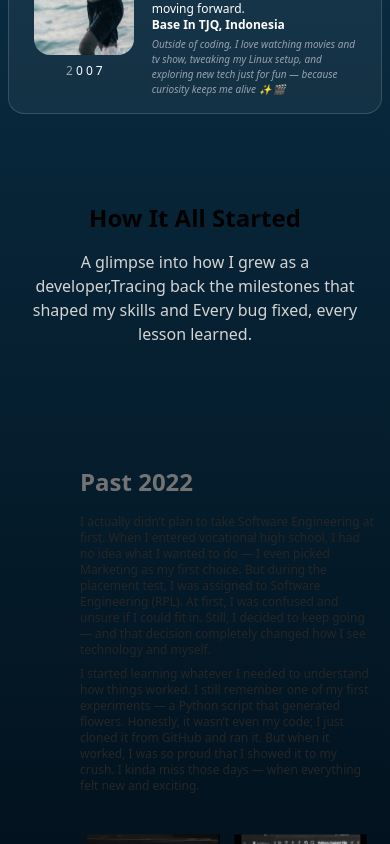
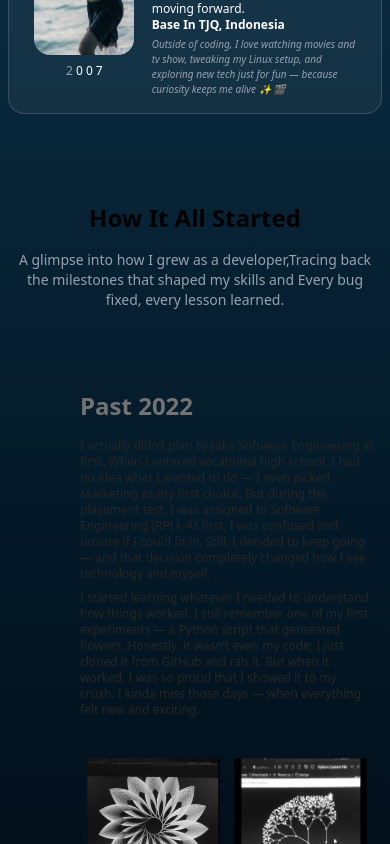
Before and after one commit to jbranabb/canuseeme, a React (Vite) app: page / in a window 390 px wide. Shown: the part 1156-2000 px from the top of the page. Built offline with nearby package versions, Linux system fonts and the light colour scheme.

Commit message:
feat(Timeline) adding a bit layout

```diff
--- a/src/components/ui/timeline.tsx
+++ b/src/components/ui/timeline.tsx
@@ -18,7 +18,7 @@ export const Timeline = ({ data }: { data: TimelineEntry[] }) => {
 
   useEffect(() => {
     if (ref.current) {
-      const rect = ref.current.scrollHeight + 200;
+      const rect = ref.current.scrollHeight;
       setHeight(rect);
     }
   }, [ref]);
@@ -40,7 +40,7 @@ export const Timeline = ({ data }: { data: TimelineEntry[] }) => {
         <h2 className="text-2xl md:text-4xl font-bold mb-4 text-black dark:text-white max-w-4xl">
           How It All Started
         </h2>
-        <p className="text-neutral-300 text-base md:text-base max-w-sm text-center">
+        <p className="text-gray-400 text-sm md:text-base max-w-sm text-center">
           A glimpse into how I grew as a developer,Tracing back the milestones that shaped my skills and Every bug fixed, every lesson learned.
            </p>
       </div>
@@ -49,7 +49,7 @@ export const Timeline = ({ data }: { data: TimelineEntry[] }) => {
         {data.map((item, index) => (
           <div
             key={index}
-            className="flex justify-start pt-10 md:pt-40 md:gap-10"
+            className="flex justify-start pt-0 md:pt-40 md:gap-10"
           >
             {/* <div className="sticky flex flex-col md:flex-row z-40 items-center top-40 self-start max-w-xs lg:max-w-sm md:w-full">
               <div className="h-10 absolute left-3 md:left-3 w-10 rounded-full bg-white dark:bg-black flex items-center justify-center">
```
